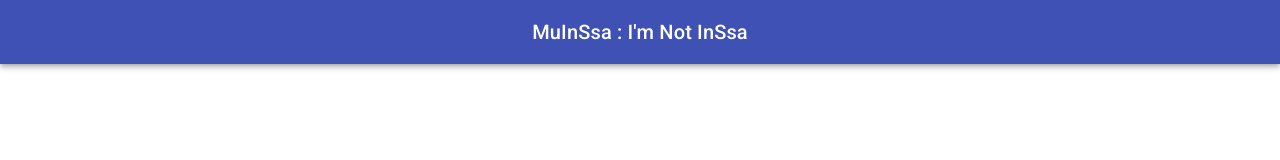
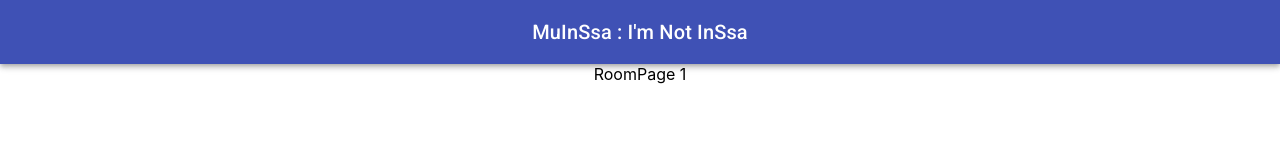
Before and after one commit to serithemage/muinssa-front, a React (Create React App) app: page /rooms/1 in a window 1280 px wide. Shown: the top 160 px of the page. Built offline with nearby package versions, Linux system fonts and the light colour scheme.

Commit message:
add room page skeleton

```diff
--- a/src/Main.jsx
+++ b/src/Main.jsx
@@ -3,6 +3,7 @@ import { Route, Switch } from 'react-router-dom';
 import HomePage from './containers/HomePage';
 import Page404 from './components/Page404';
 import RoomListPage from './containers/RoomListPage';
+import RoomPage from './components/RoomPage';
 
 export default function Main() {
   return (
@@ -18,7 +19,7 @@ export default function Main() {
         />
         <Route
           exact path='/rooms/:id'
-          render={() => {/*<Room />*/}}
+          component={RoomPage}
         />
         <Route component={Page404} />
       </Switch>
--- a/src/components/RoomListPage.jsx
+++ b/src/components/RoomListPage.jsx
@@ -90,12 +90,12 @@ export default function RoomListPage(props) {
       <div className={classes.list}>
         <List component="nav" aria-label="main mailbox folders">
           {rows.map((row) => (
-            <ListItem button key={row.id}>
+            <ListItemLink button key={row.id} href={"rooms/" + row.id}>
               {row.lock?(<ListItemIcon>
                 <LockIcon />
               </ListItemIcon>):(<></>)}
               <ListItemText primary={row.subject} />
-            </ListItem>
+            </ListItemLink>
           ))}
         </List>
       </div>
--- /dev/null
+++ b/src/components/RoomPage.jsx
@@ -0,0 +1,21 @@
+import React, { useState, useEffect } from 'react';
+import {TextField,
+  Button,
+  List,
+  ListItem,
+  ListItemIcon,
+  ListItemText,
+  Typography,
+  Container} from '@material-ui/core';
+
+
+export default function RoomPage(props) {
+
+  const [attendees, setAttendees] = useState([]);
+
+  return (
+    <Container maxWidth="xs">
+      RoomPage {props.match.params.id}
+    </Container>
+  );
+}
```
